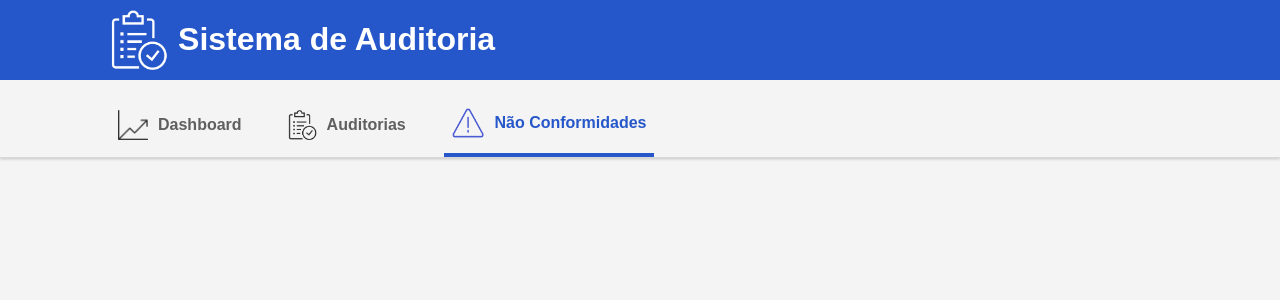
After one commit to ViniciusSoares06/TDE-3-QA, a Flask app: page /NCs in a window 1280 px wide; the page is wider, and only the part inside the window is pictured. The commit adds this page. Shown: the top 300 px of that part. Run offline with Flask 3, Linux system fonts and the light colour scheme.

Commit message:
Estiliza header

```diff
--- a/app.py
+++ b/app.py
@@ -1,4 +1,4 @@
-from flask import Flask, render_template
+from flask import Flask, render_template, redirect, url_for
 from flask_sqlalchemy import SQLAlchemy
 
 app = Flask(__name__)
@@ -26,12 +26,24 @@ perguntas = [
 
 @app.route("/")
 def home():
+    return redirect(url_for('auditorias'))
+
+@app.route('/auditorias')
+def auditorias():
     return render_template('auditorias.html')
 
+@app.route('/dashboard')
+def dashboard():
+    return render_template('dashboard.html')
+
+@app.route('/NCs')
+def NCs():
+    return render_template('NCs.html')
 
 @app.route('/checklist')
 def checklist():
     return render_template('checklist.html', perguntas=perguntas)
+
 
 if __name__ == "__main__":
     with app.app_context():
--- a/static/css/style.css
+++ b/static/css/style.css
@@ -32,17 +32,20 @@ header {
     position: relative;
     display: flex;
     justify-content: left;
-    left: 100px;
+    left: 110px;
 }
 
-.navBar div {
-    margin: 10px;
-    padding: 10px;
+.navBar a {
+    margin-top: 20px;
+    margin-right: 30px;
     cursor: pointer;
     font-weight: bold;
     color: #5f5f5fff;
     display: flex;
     align-items: center;
+    text-decoration: none;
+    padding: 8px;
+    padding-bottom: 15px;
 }
 
 .navButton img{
--- a/templates/NCs.html
+++ b/templates/NCs.html
@@ -0,0 +1,27 @@
+<!DOCTYPE html>
+<html lang="en">
+  <head>
+    <meta charset="UTF-8" />
+    <meta name="viewport" content="width=device-width, initial-scale=1.0" />
+    <title>Document</title>
+  </head>
+  <style>
+    #checklistDiv {
+      display: none;
+      margin-top: 20px;
+    }
+
+    #NCsButton {
+      border-bottom: 4px solid #2657caff;
+      color: #2657caff;
+    }
+
+    #NCsButton img {
+      filter: brightness(0) saturate(100%) invert(34%) sepia(83%) saturate(749%)
+        hue-rotate(203deg) brightness(91%) contrast(101%);
+    }
+  </style>
+  <body>
+    {% include 'header.html' %}
+  </body>
+</html>
--- /dev/null
+++ b/templates/header.html
@@ -0,0 +1,31 @@
+<!DOCTYPE html>
+<html lang="en">
+<head>
+    <link rel="stylesheet" href="../static/css/style.css" />
+</head>
+<body>
+
+</body>
+</html>
+<header>
+  <div class="headerTitle">
+    <div class="HTitle">
+      <img src="../static/images/checklistIcon.png" alt="" />
+      <h1>Sistema de Auditoria</h1>
+    </div>
+  </div>
+  <nav class="navBar">
+    <a href="dashboard" class="navButton" id="dashboardButton">
+      <img src="../static/images/dashboardIcon.png" alt="" />
+      Dashboard
+    </a>
+    <a href="auditorias" class="navButton" id="auditoriasButton">
+      <img src="../static/images/checklistIcon.png" alt="" />
+      Auditorias
+    </a>
+    <a href="NCs" class="navButton" id="NCsButton">
+      <img src="../static/images/alertIcon.png" alt="" />
+      Não Conformidades
+    </a>
+  </nav>
+</header>
```
Also changed, not shown: templates/auditorias.html (+22 -28 lines), templates/dashboard.html (+27 -0 lines).
